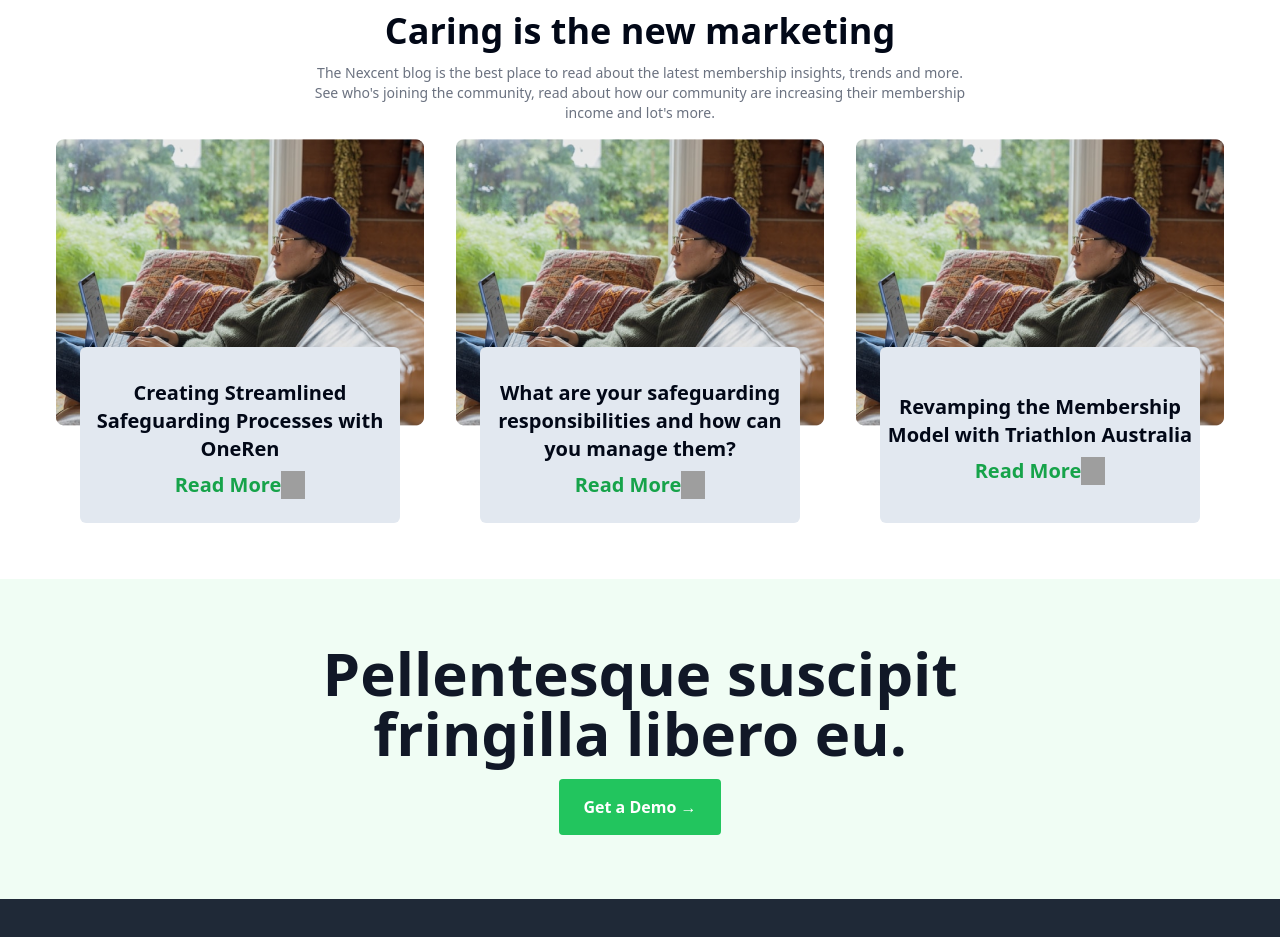
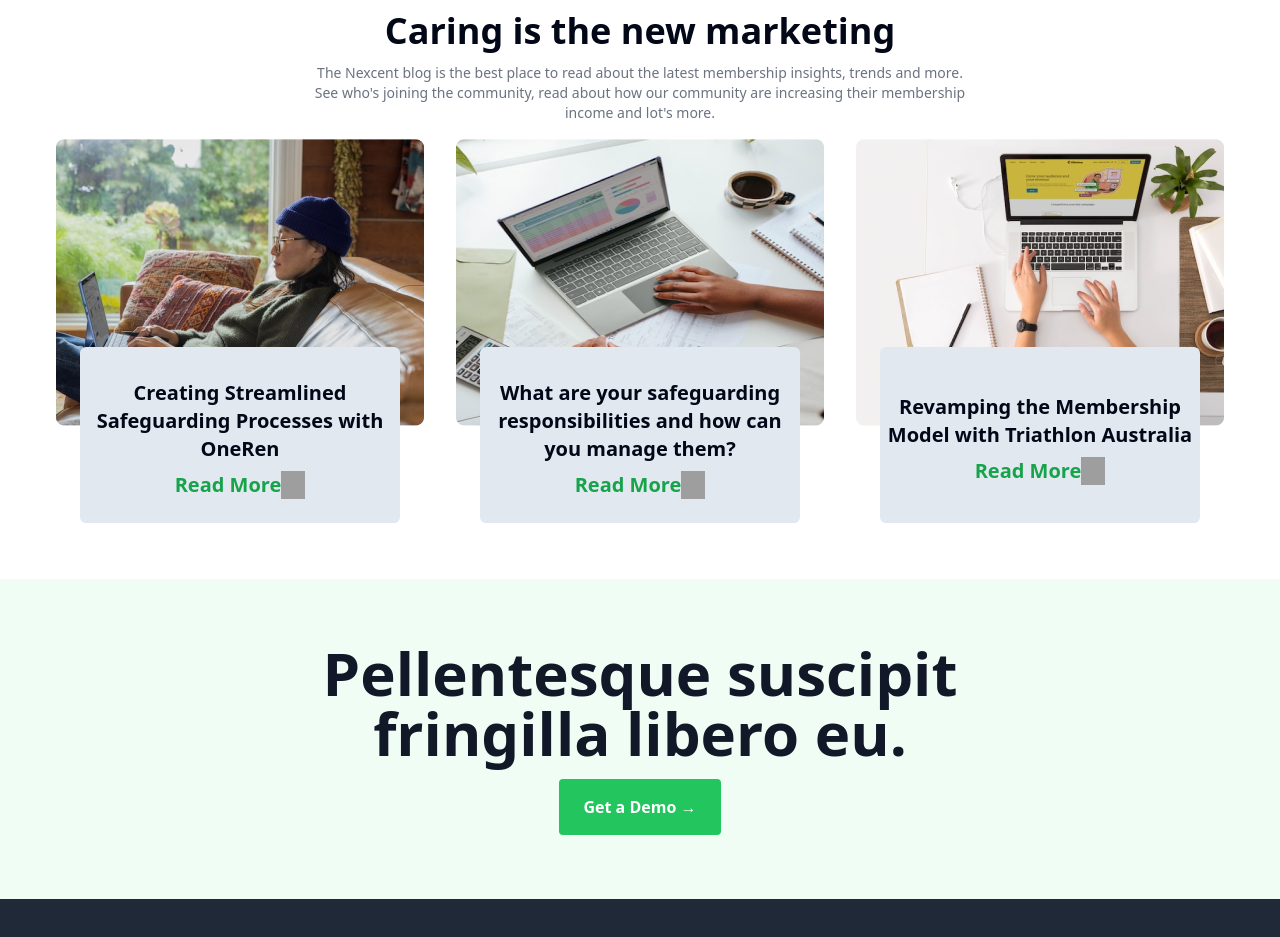
Before and after one commit to abhinavroy83/Nexcent, a Next.js app: page / in a window 1280 px wide. Shown: the part 2900-3837 px from the top of the page. Built offline with nearby package versions, Linux system fonts and the light colour scheme; grey boxes are pictures that could not be loaded.

Commit message:
minor_changes

```diff
--- a/src/components/Community_update.tsx
+++ b/src/components/Community_update.tsx
@@ -1,6 +1,8 @@
 import React from "react";
 import Image from "next/image";
 import pic1 from "../../public/image 18.png";
+import pic2 from "../../public/image 19.png";
+import pic3 from "../../public/image 20.png";
 import right from "../../public/Right.png";
 
 function Community_update() {
@@ -36,7 +38,7 @@ function Community_update() {
             </div>
           </div>
           <div className="relative my-2 h-96 ">
-            <Image src={pic1} alt="x" />
+            <Image src={pic2} alt="x" />
             <div className="absolute  bottom-0 w-full flex justify-center">
               <div className="w-80 h-44 rounded-md bg-slate-200 flex flex-col items-center justify-center">
                 <p className="text-xl font-semibold text-center dark:text-gray-700 py-2">
@@ -53,7 +55,7 @@ function Community_update() {
             </div>
           </div>
           <div className="relative my-2 h-96 ">
-            <Image src={pic1} alt="x" />
+            <Image src={pic3} alt="x" />
             <div className="absolute  bottom-0 w-full flex justify-center">
               <div className="w-80 h-44  rounded-md bg-slate-200 flex flex-col items-center justify-center">
                 <p className="text-xl font-semibold text-center dark:text-gray-700 py-2">
```
Also changed, not shown: public/image 19.png (added), public/image 20.png (added).
